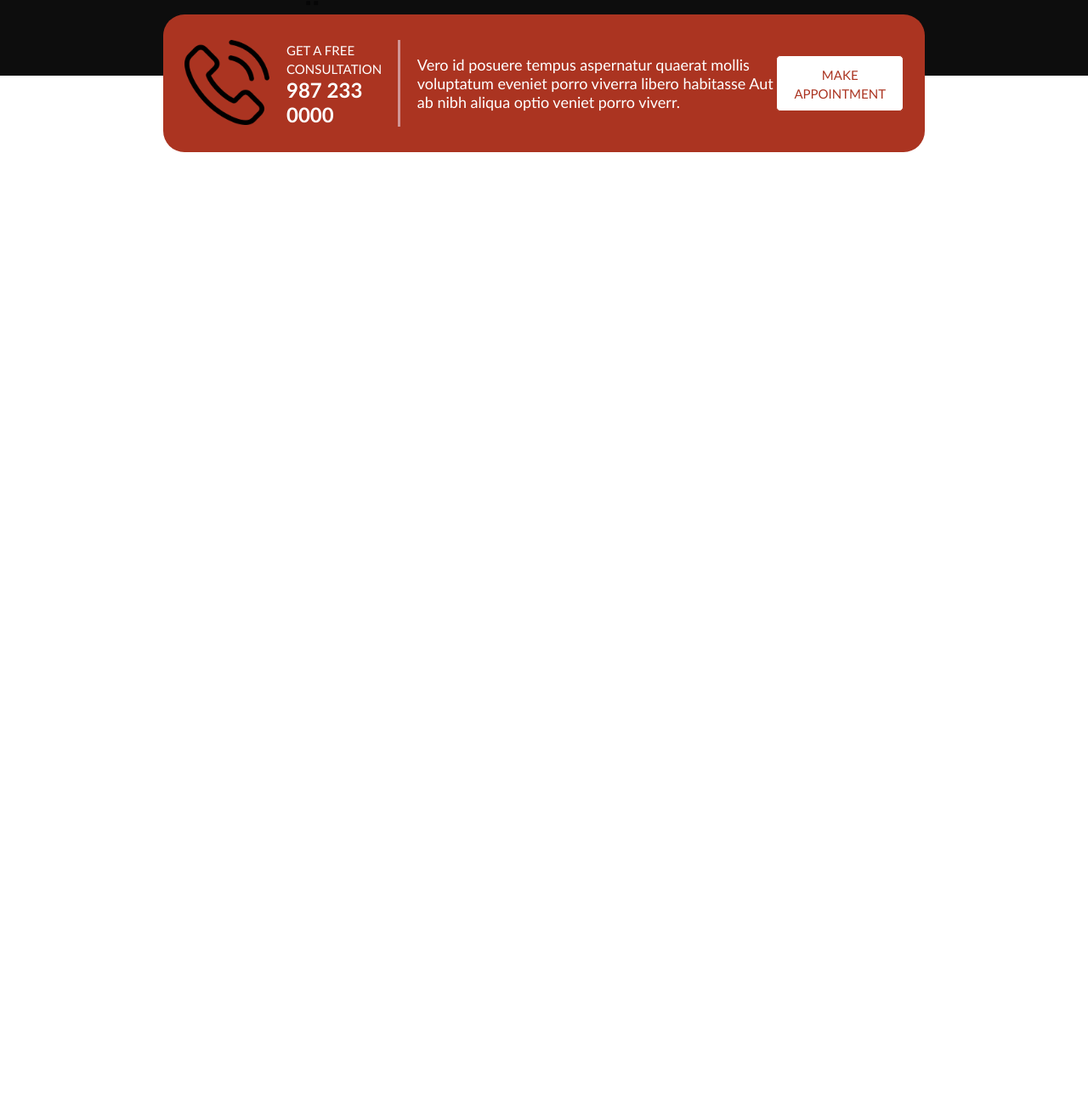
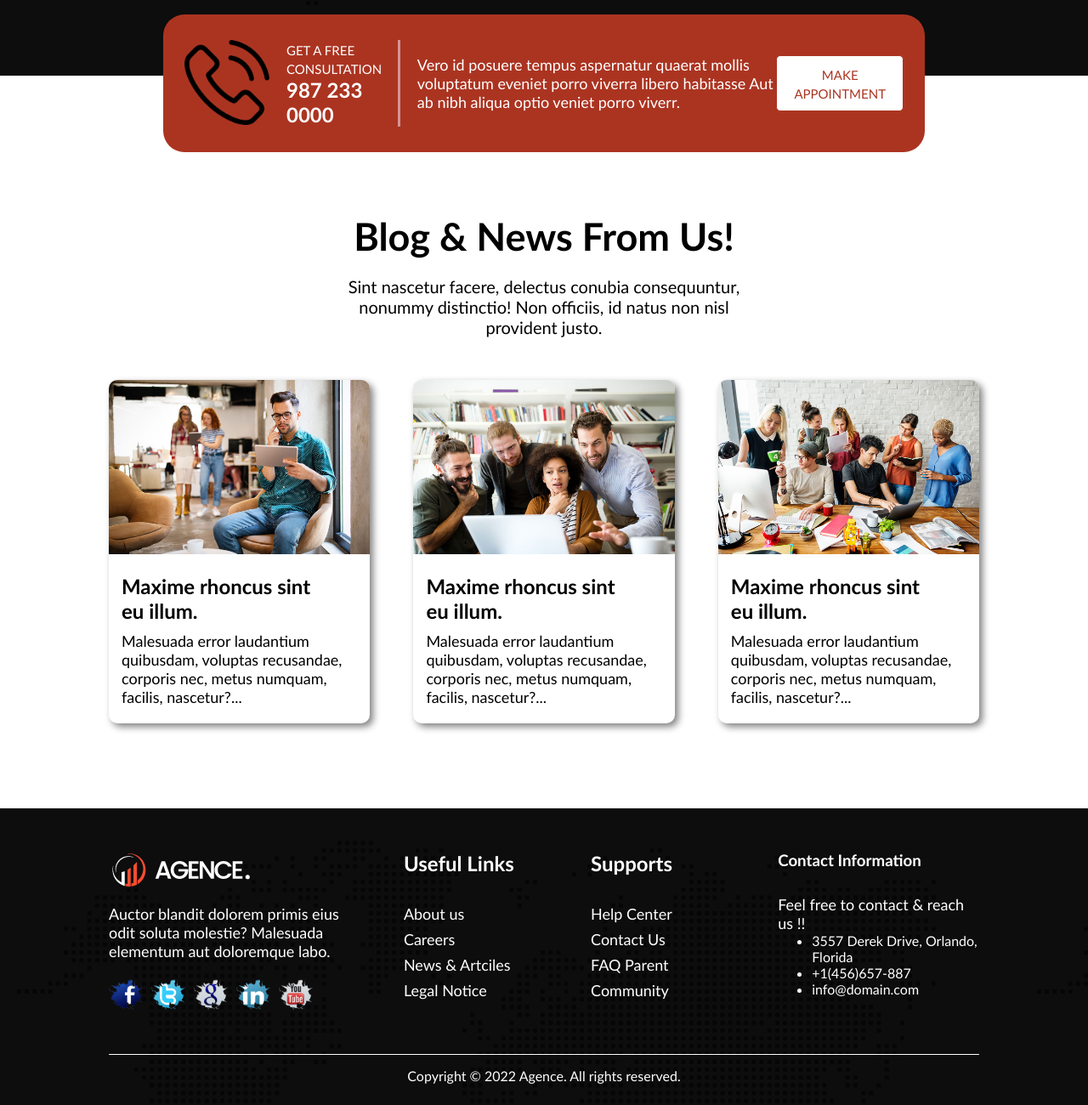
Before and after one commit to mahamudulhasan-me/Digital-Agency, a plain HTML site: page index.html in a window 1280 px wide. Shown: the part 1490-2790 px from the top of the page at 85% size. Before the commit the page ends 1741 px from the top, so only its background shows below. Drawn offline with Linux system fonts and the light colour scheme.

Commit message:
project complete

```diff
--- a/css/style.css
+++ b/css/style.css
@@ -48,6 +48,7 @@ nav {
   top: 0;
   left: 0;
   right: 0;
+  z-index: 999;
 }
 .menu ul {
   display: flex;
@@ -206,3 +207,85 @@ h2 {
   justify-content: space-between;
   padding-left: 20px;
 }
+
+/* Blog section style css */
+.blog-section {
+  width: 80%;
+  margin: 0px auto 100px;
+}
+.blog-title {
+  text-align: center;
+  margin-bottom: 50px;
+}
+.blog-title h1 {
+  font-size: 45px;
+  margin-bottom: 20px;
+}
+.blog-title p {
+  width: 50%;
+  margin: 0 auto;
+  font-size: 20px;
+}
+.blog-container {
+  display: flex;
+  justify-content: space-between;
+}
+.blog-item {
+  width: 30%;
+  box-shadow: 4px 4px 8px grey;
+  border-radius: 10px;
+}
+.blog-item img {
+  width: 100%;
+  border-radius: 10px 10px 0 0;
+}
+.blog-item article {
+  padding: 20px 15px;
+}
+.blog-item h2 {
+  margin-bottom: 10px;
+}
+
+/* Footer Style CSS */
+footer {
+  width: 100%;
+  background: url(../images/footer-bg.png), hsla(0, 0%, 0%, 0.95);
+  padding: 50px 10% 10px;
+  background-blend-mode: overlay;
+}
+.contact-section {
+  display: flex;
+  color: #ffffff;
+  gap: 5%;
+  justify-content: space-between;
+}
+.footer-item1 {
+  width: 35%;
+}
+.footer-item1 p {
+  margin: 15px 0 20px;
+}
+.footer-item {
+  width: 20%;
+}
+.footer-item h2,
+.footer-item4 h3 {
+  margin-bottom: 30px;
+}
+.footer-item p {
+  line-height: 30px;
+}
+.social-icon {
+  display: flex;
+  gap: 10px;
+  width: 40px;
+  height: 40px;
+}
+.copyright {
+  margin: 0 auto;
+  color: #ffffff;
+  border-top: 1px solid #ffffff;
+  margin-top: 50px;
+  text-align: center;
+  padding: 15px 0px;
+}
--- a/index.html
+++ b/index.html
@@ -113,6 +113,92 @@
           <button class="primary-btn2"><small>Make Appointment</small></button>
         </div>
       </section>
+      <!-- Blog Section Start  -->
+      <section class="blog-section">
+        <div class="blog-title">
+          <h1>Blog & News From Us!</h1>
+          <p>
+            Sint nascetur facere, delectus conubia consequuntur, nonummy
+            distinctio! Non officiis, id natus non nisl provident justo.
+          </p>
+        </div>
+        <div class="blog-container">
+          <div class="blog-item">
+            <img src="./images/blog-1.jpg" alt="" />
+            <article>
+              <h2>Maxime rhoncus sint eu illum.</h2>
+              <p>
+                Malesuada error laudantium quibusdam, voluptas recusandae,
+                corporis nec, metus numquam, facilis, nascetur?...
+              </p>
+            </article>
+          </div>
+          <div class="blog-item">
+            <img src="./images/blog-2.jpg" alt="" />
+            <article>
+              <h2>Maxime rhoncus sint eu illum.</h2>
+              <p>
+                Malesuada error laudantium quibusdam, voluptas recusandae,
+                corporis nec, metus numquam, facilis, nascetur?...
+              </p>
+            </article>
+          </div>
+          <div class="blog-item">
+            <img src="./images/blog-3.jpg" alt="" />
+            <article>
+              <h2>Maxime rhoncus sint eu illum.</h2>
+              <p>
+                Malesuada error laudantium quibusdam, voluptas recusandae,
+                corporis nec, metus numquam, facilis, nascetur?...
+              </p>
+            </article>
+          </div>
+        </div>
+      </section>
+      <footer>
+        <div class="contact-section">
+          <div class="footer-item1">
+            <img src="./images/logo/logo.png" alt="" />
+            <p>
+              Auctor blandit dolorem primis eius odit soluta molestie? Malesuada
+              elementum aut doloremque labo.
+            </p>
+            <div class="social-icon">
+              <img src="./images/social-icon/fb.png" alt="" />
+              <img src="./images/social-icon/tw.png" alt="" />
+              <img src="./images/social-icon/gplus.png" alt="" />
+              <img src="./images/social-icon/lkn.png" alt="" />
+              <img src="./images/social-icon/yt.png" alt="" />
+            </div>
+          </div>
+          <div class="footer-item">
+            <h2>Useful Links</h2>
+            <p>About us</p>
+            <p>Careers</p>
+            <p>News & Artciles</p>
+            <p>Legal Notice</p>
+          </div>
+          <div class="footer-item">
+            <h2>Supports</h2>
+            <p>Help Center</p>
+            <p>Contact Us</p>
+            <p>FAQ Parent</p>
+            <p>Community</p>
+          </div>
+          <div class="footer-item4">
+            <h3>Contact Information</h3>
+            <p>Feel free to contact & reach us !!</p>
+            <ul>
+              <li>3557 Derek Drive, Orlando, Florida</li>
+              <li>+1(456)657-887</li>
+              <li>info@domain.com</li>
+            </ul>
+          </div>
+        </div>
+        <div class="copyright">
+          Copyright &copy; 2022 Agence. All rights reserved.
+        </div>
+      </footer>
     </main>
   </body>
 </html>
```
Also changed, not shown: images/social-icon/fb.png (added), images/social-icon/gplus.png (added), images/social-icon/lkn.png (added), images/social-icon/tw.png (added), images/social-icon/yt.png (added).
